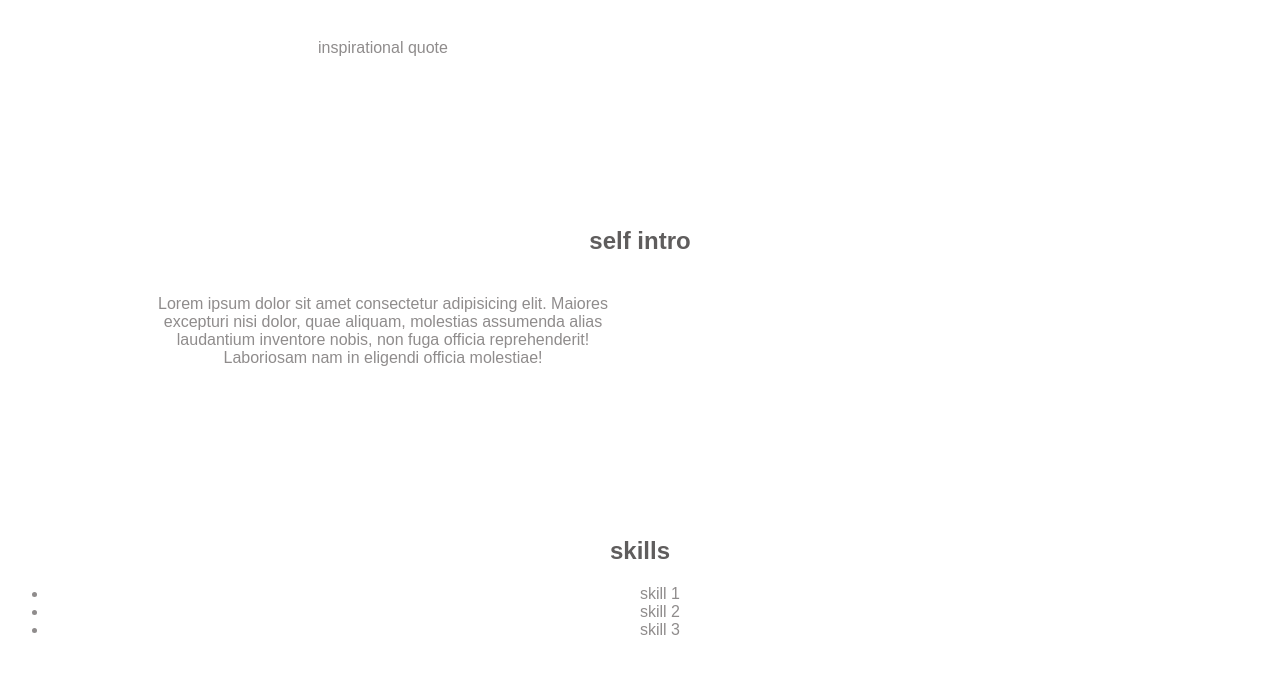
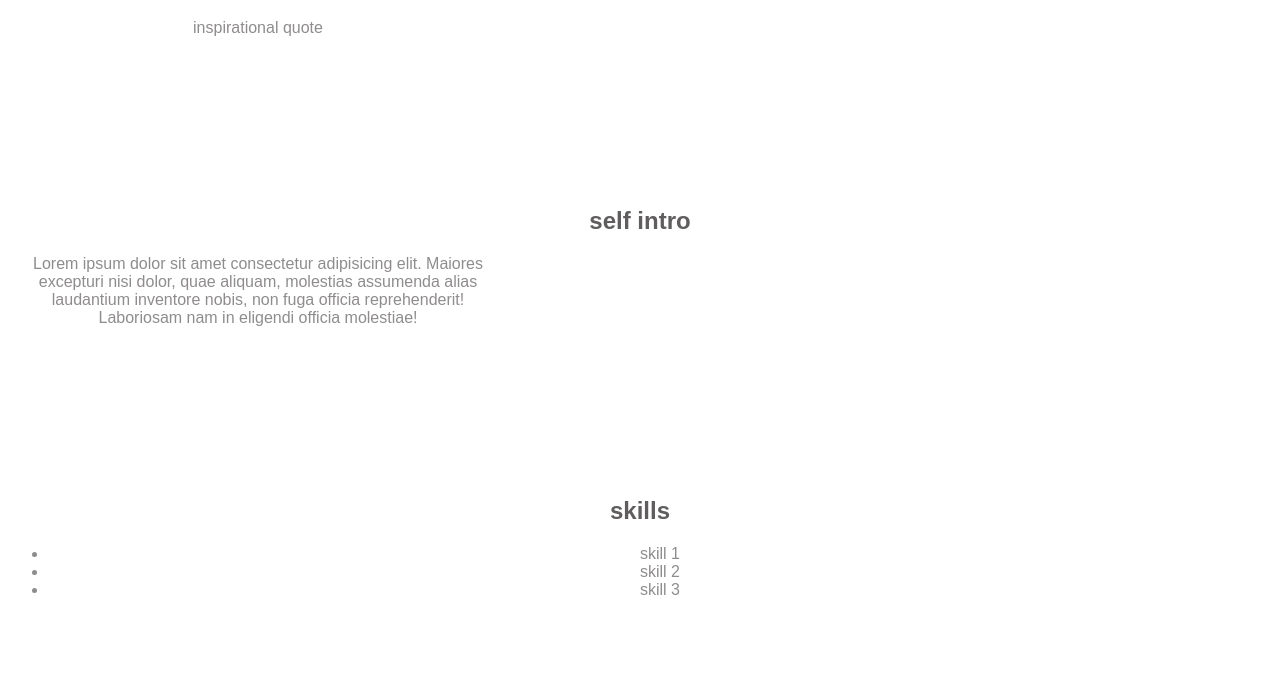
Before and after one commit to Rixiari/personal_website2, a plain HTML site: page about.html in a window 1280 px wide. Shown: the part 87-760 px from the top of the page. Drawn offline with Linux system fonts and the light colour scheme.

Commit message:
fixed a style error

```diff
--- a/style.css
+++ b/style.css
@@ -3,8 +3,6 @@ p{
     font-family: sans-serif;
     width: 500px;
     text-align: center;
-    padding: 20px;
-    padding-left: 125px;
     padding-bottom: 150px;
     color: #8f8c8c
 
```
